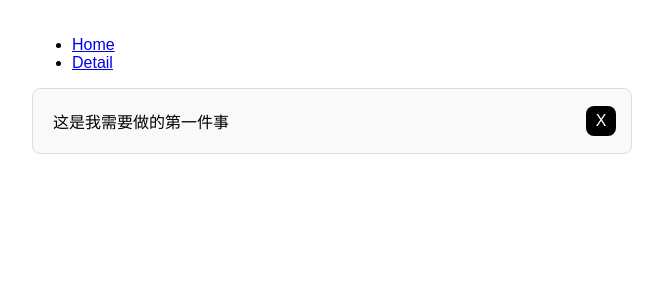
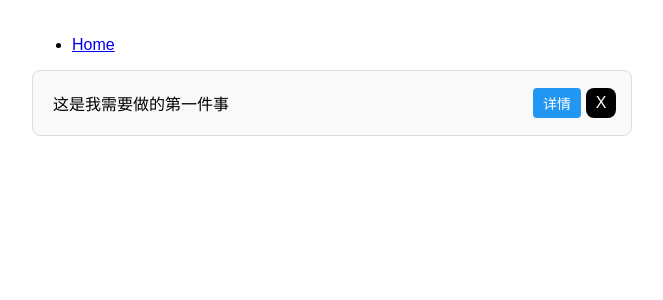
Before and after one commit to SULE-SU/day-todo, a React (Create React App) app: page /todos/1 in a window 1280 px wide. Shown: the top 300 px of the page, without its empty margins (308-971 px from the left). Built offline with nearby package versions, Linux system fonts and the light colour scheme.

Commit message:
feat: View item details

```diff
--- a/src/App.css
+++ b/src/App.css
@@ -93,3 +93,23 @@
   padding: 40px;
   color: #666;
 }
+
+.todo-actions {
+  display: flex;
+  gap: 5px;
+}
+
+.detail-btn {
+  background-color: #2196F3;
+  color: white;
+  border: none;
+  border-radius: 4px;
+  padding: 5px 10px;
+  cursor: pointer;
+  font-size: 14px;
+  transition: background-color 0.3s;
+}
+
+.detail-btn:hover {
+  background-color: #1976D2;
+}
--- a/src/Layouts/DefaultLayout.js
+++ b/src/Layouts/DefaultLayout.js
@@ -6,7 +6,6 @@ export function DefaultLayout() {
             <nav>
                 <ul>
                     <li><NavLink to="/">Home</NavLink></li>
-                    <li><NavLink to="/todos/:id">Detail</NavLink></li>
                 </ul>
             </nav>
         </header>
--- a/src/Routes/Routes.js
+++ b/src/Routes/Routes.js
@@ -3,6 +3,7 @@ import {DefaultLayout} from "../Layouts/DefaultLayout";
 import {ErrorPage} from "../pages/ErrorPage";
 import {HomePage} from "../pages/HomePage";
 import {TodoDetailPage} from "../pages/TodoDetailPage";
+import {DoneListPage} from "../pages/DoneListPage";
 
 export const routes = createBrowserRouter([
     {
@@ -17,7 +18,12 @@ export const routes = createBrowserRouter([
             {
                 path: "/todos/:id",
                 element: <TodoDetailPage/>,
+            },
+            {
+                path: "*",
+                element: <DoneListPage />,
             }
+
         ]
     }
 ]);
--- a/src/components/TodoItem.js
+++ b/src/components/TodoItem.js
@@ -18,6 +18,10 @@ export function TodoItem(props) {
         })
     }
 
+    function detailTodo() {
+        alert(`ID: ${props.todo.id}\n内容: ${props.todo.text}\n状态: ${props.todo.done ? '已完成' : '未完成'}`);
+    }
+
     return <div className={"todo-item"}>
         <span
             className={props.todo.done ? "todo-done" : ""}
@@ -25,6 +29,9 @@ export function TodoItem(props) {
         >
             {props.todo.text}
         </span>
-        <button className="delete-btn" onClick={deleteTodo}>X</button>
+        <div className="todo-actions">
+            <button className="detail-btn" onClick={detailTodo}>详情</button>
+            <button className="delete-btn" onClick={deleteTodo}>X</button>
+        </div>
     </div>;
 }
```
